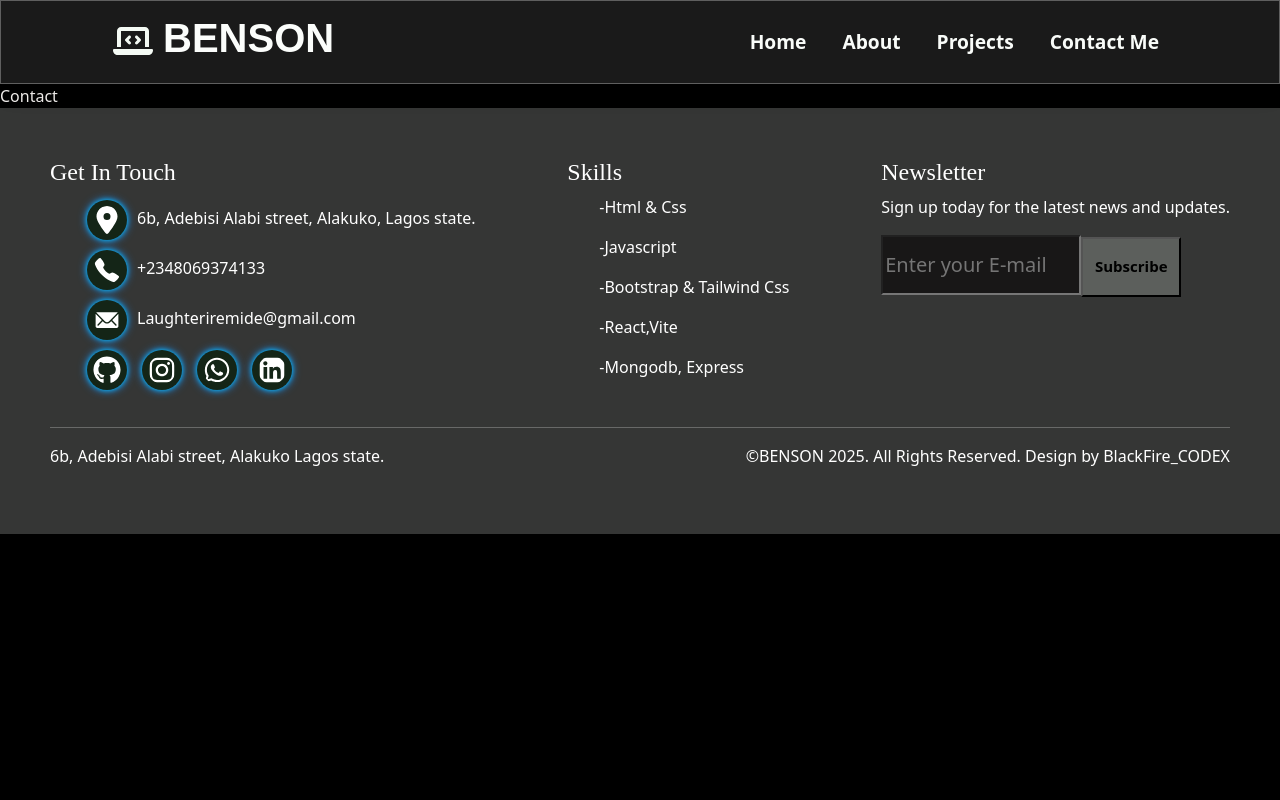
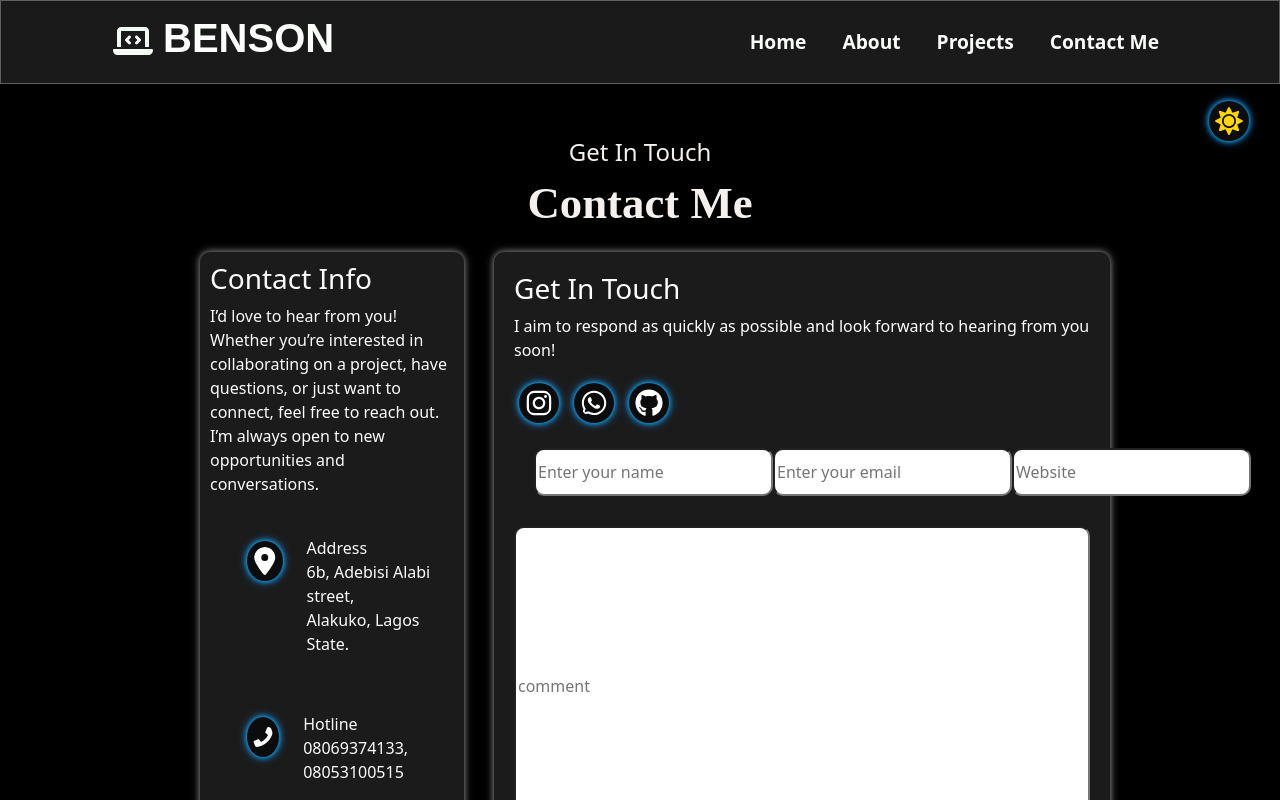
Before and after one commit to BeLaughter/Benson, a React (Vite) app: page /contact in a window 1280 px wide. Shown: the top 800 px of the page. Built offline with nearby package versions, Linux system fonts and the light colour scheme.

Commit message:
new changes

```diff
--- a/src/App.css
+++ b/src/App.css
@@ -61,7 +61,12 @@ body {
 ul li {
   list-style-type: none;
 }
-
+.topr {
+  position: fixed;
+  top: 80px;
+  right: 5px;
+  z-index: 34657565;
+}
 .b2top {
   display: none;
   position: fixed;
@@ -97,3 +102,217 @@ a {
   text-decoration: none;
   color: #f3f0ee;
 }
+.mb {
+  margin-bottom: 30px;
+}
+/* for light mode */
+/* Light Theme Overrides */
+.light-theme {
+  background-color: #f3f0ee;
+  color: #1e1e1e;
+}
+
+.light-theme .pad h1,
+.light-theme .title,
+.light-theme .sub-title,
+.light-theme .btn,
+.light-theme a {
+  color: #1e1e1e;
+}
+
+.light-theme .b2top {
+  background-color: #1e1e1e;
+  color: #f3f0ee;
+}
+
+.light-theme .glow-btn {
+  background: linear-gradient(90deg, #f3f0ee, #ccc);
+  color: #1e1e1e;
+  box-shadow: 0 4px 10px rgba(0, 0, 0, 0.2);
+}
+
+.light-theme .glow-btn:hover {
+  box-shadow: 0 0 12px #00bfff, 0 0 25px #1e90ff;
+}
+/* navbar */
+/* Light theme overrides for navbar */
+.light-theme .navbar {
+  background-color: #f3f0ee !important;
+  color: #1e1e1e !important;
+}
+.light-theme .b2top {
+  background-color: #000;
+  color: white;
+}
+.light-theme .navbar-brand {
+  color: #1e1e1e !important;
+}
+
+.light-theme .nav-link {
+  color: #1e1e1e !important;
+  border-bottom-color: #1e1e1e;
+}
+
+.light-theme .nav-link:hover,
+.light-theme .nav-link:focus {
+  border-bottom-color: #333 !important;
+}
+
+.light-theme .bk-icon {
+  color: #1e1e1e;
+}
+
+.light-theme .bg {
+  background: rgba(0, 0, 0, 0.05);
+  color: #1e1e1e !important;
+  border: 1px solid rgba(0, 0, 0, 0.2);
+}
+/* aboutme */
+/* Light theme overrides */
+.light-theme .about-img {
+  background-color: #f3f3f3;
+  box-shadow: 0 0 5px #ccc, 0 0 10px #aaa;
+}
+
+.light-theme .iconsz {
+  background-color: #ffffff;
+  color: #1b1b1b;
+  box-shadow: 0 0 5px #00bfff, 0 0 10px #1e90ff;
+}
+
+.light-theme .iconsz:hover {
+  box-shadow: 0 0 12px #00bfff, 0 0 25px #1e90ff;
+}
+
+.light-theme .circle {
+  background-color: #f3f3f3;
+  color: #1b1b1b;
+  box-shadow: 0 0 5px #ccc, 0 0 10px #aaa;
+}
+/* skills */
+/* Light Theme Overrides */
+.light-theme .skills-box {
+  background-color: #f9f9f9;
+  box-shadow: 0 0 5px #ccc, 0 0 10px #bbb;
+}
+
+.light-theme .skills-box h2 {
+  color: #333;
+}
+
+.light-theme .skill-name {
+  color: #333;
+}
+
+.light-theme .progress-bar {
+  background-color: #eee;
+}
+
+.light-theme .progress.html {
+  background: #e44d26;
+  color: white;
+}
+.light-theme .progress.css {
+  background: #2965f1;
+  color: white;
+}
+.light-theme .progress.javascript {
+  background: #f0db4f;
+  color: #000;
+}
+.light-theme .progress.react {
+  background: #61dafb;
+  color: #000;
+}
+.light-theme .progress.bootstrap {
+  background: #563d7c;
+  color: white;
+}
+
+.light-theme .skills-box li {
+  border-color: #ccc;
+}
+/* projects */
+/* Light Theme Overrides */
+.light-theme .projectcard {
+  background-color: #f9f9f9;
+  box-shadow: 0 0 5px #ccc, 0 0 10px #bbb;
+}
+
+.light-theme .ptext {
+  color: #1a1a1a;
+}
+
+.light-theme .bt {
+  color: #1a1a1a;
+  border-bottom-color: #0077cc;
+}
+
+.light-theme .bt:hover {
+  color: #0077cc;
+}
+
+.light-theme .boxbt {
+  background-color: rgba(255, 255, 255, 0.7);
+}
+
+.light-theme .mrow {
+  color: #333;
+}
+/* contact */
+/* Light Theme for Contact Section */
+.light-theme .flex-item-contact1,
+.light-theme .flex-item-contact2 {
+  background-color: #f9f9f9;
+  color: #1a1a1a;
+  box-shadow: 0 0 5px #ccc, 0 0 10px #bbb;
+}
+.light-theme .flex-item-contact1 {
+  background-color: #f9f9f9;
+  color: #1a1a1a !important;
+  box-shadow: 0 0 5px #ccc;
+  border: 1px solid #ccc;
+}
+
+.light-theme .input,
+.light-theme .comment,
+.light-theme .input-btn {
+  background-color: #fff;
+  color: #000;
+  border: 1px solid #ccc;
+}
+
+.light-theme .input::placeholder,
+.light-theme .comment::placeholder {
+  color: #888;
+}
+/* footer */
+/* Light Theme for Footer */
+.light-theme .footer {
+  background-color: #fffdfd;
+  color: #1a1a1a;
+}
+
+.light-theme .input-sub {
+  background-color: #ffffff;
+  color: #000;
+  border: 1px solid #ccc;
+}
+
+.light-theme .input-sub2 {
+  background-color: #dcdcdc;
+  color: #000;
+}
+
+.light-theme .input-sub2:hover {
+  background-color: goldenrod;
+}
+
+.light-theme .icons,
+.light-theme .iconsz {
+  color: #1a1a1a;
+}
+
+.light-theme .gallery-img {
+  border: 4px solid #1a1a1a;
+}
--- a/src/App.jsx
+++ b/src/App.jsx
@@ -1,6 +1,6 @@
 import "./App.css";
 import { Routes, Route } from "react-router-dom";
-import { useEffect } from "react";
+import { useState, useEffect } from "react";
 import Aos from "aos";
 import "aos/dist/aos.css";
 import Home from "./Pages/Home";
@@ -9,9 +9,10 @@ import About from "./Pages/About";
 import Projects from "./Pages/Projects";
 import Navbar from "./Components/Navbar";
 import Footer from "./Components/Footer";
-import { FaArrowRight, FaArrowUp } from "react-icons/fa6";
-
+import { FaArrowUp } from "react-icons/fa6";
+import { FaSun, FaMoon } from "react-icons/fa";
 function App() {
+  const [isDark, setIsDark] = useState(true);
   // Initialize AOS animations
   useEffect(() => {
     Aos.init();
@@ -44,13 +45,23 @@ function App() {
     return () => window.removeEventListener("scroll", handleScroll);
   }, []);
   return (
-    <div>
+    <div className={isDark ? "dark-theme" : "light-theme"}>
       <div className="b2top">
         <a href="#totop" onClick={scrollToTop}>
           <FaArrowUp className="text-dark" />
         </a>
       </div>
+
       <Navbar />
+      <div className="mt-3 me-3 topr">
+        <a onClick={() => setIsDark(!isDark)} aria-label="Toggle dark mode">
+          {isDark ? (
+            <FaSun className="iconsz" size={20} color="gold" />
+          ) : (
+            <FaMoon className="iconsz" size={20} color="blue" />
+          )}
+        </a>
+      </div>
       <Routes>
         <Route exact path="/" element={<Home />} />
         <Route exact path="/about" element={<About />} />
--- a/src/Components/Aboutme.css
+++ b/src/Components/Aboutme.css
@@ -10,6 +10,9 @@
   }
   .flex-a {
     margin-bottom: 30px;
+  }
+  .flex-b {
+    text-align: left;
   }
 }
 
@@ -49,7 +52,7 @@
   border-radius: 50%;
   color: white;
   box-shadow: 0 0 5px #00bfff, 0 0 10px #1e90ff;
-  background-color: #142517;
+  background-color: #0c0c0c;
   transition: all 0.3s ease-in-out;
 }
 .iconsz:hover {
--- /dev/null
+++ b/src/Components/Contactme.css
@@ -0,0 +1,88 @@
+/* style contents for mobile only */
+
+@media (max-width: 769px) {
+  .flex {
+    display: flex;
+  }
+  .flex-item-contact1 {
+    margin-bottom: 30px;
+  }
+  .input {
+    margin: 5px;
+    width: 100%;
+    height: 5vh;
+    border-radius: 10px;
+  }
+  .comment {
+    margin: 5px;
+    width: 100%;
+    height: 30vh;
+    border-radius: 10px;
+  }
+  .input-btn {
+    margin-top: 5px;
+    margin: 5px;
+    height: 4vh;
+    width: 100% !important;
+    border-radius: 10px;
+  }
+  .flex-container-input {
+    margin-top: 20px;
+  }
+}
+
+/* style contents for larger screens only */
+
+@media (min-width: 769px) {
+  .flex {
+    display: flex;
+    margin-top: 40px;
+  }
+
+  .flex-item-contact1 {
+    width: 30%;
+    margin-right: 30px;
+  }
+  .flex-item-contact2 {
+    width: 70%;
+  }
+  .input {
+    border-radius: 10px;
+    height: 6vh;
+  }
+  .comment {
+    margin-top: 10px;
+    width: 100% !important;
+    height: 40vh;
+    border-radius: 10px;
+  }
+  .input-btn {
+    margin-top: 10px;
+    width: 100% !important;
+    border-radius: 10px;
+  }
+  .flex-container-input {
+    display: flex;
+    margin: 20px;
+    justify-content: space-between;
+  }
+}
+
+/* stylings that doesnt affect screens only */
+.flex-item-contact2 {
+  text-align: left;
+  color: white;
+  padding: 20px;
+  border-radius: 10px;
+  margin-bottom: 10px;
+  background-color: #1b1b1b;
+  box-shadow: 0 0 5px #666666, 0 0 10px #777777;
+}
+.flex-item-contact1 {
+  text-align: left;
+  color: #fafcfa !important;
+  padding: 10px;
+  border-radius: 10px;
+  background-color: #1b1b1b;
+  box-shadow: 0 0 5px #666666, 0 0 10px #777777;
+}
--- /dev/null
+++ b/src/Components/Contactme.jsx
@@ -0,0 +1,101 @@
+import { FaPhone } from "react-icons/fa";
+import { FaInstagram, FaWhatsapp } from "react-icons/fa";
+import { IoIosMail } from "react-icons/io";
+import { FaGithub, FaLocationDot } from "react-icons/fa6";
+import "./Contactme.css";
+function Contactme() {
+  return (
+    <div className="pad">
+      <p id="contact" className="para">
+        Get In Touch <br></br>
+        <span className="title mb">Contact Me </span>
+      </p>
+      <div className="flex-container">
+        <div className="flex-item-contact1">
+          <h3 className="grey">Contact Info</h3>
+          <p className="grey">
+            I’d love to hear from you! Whether you’re interested in
+            collaborating on a project, have questions, or just want to connect,
+            feel free to reach out. I’m always open to new opportunities and
+            conversations.
+          </p>
+          <ul>
+            <li className="flex">
+              <FaLocationDot className="iconsz me-4" />
+              <p className="grey">
+                Address<br></br>6b, Adebisi Alabi street,<br></br> Alakuko,
+                Lagos State.
+              </p>
+            </li>
+            <li className="flex">
+              <FaPhone className="iconsz me-4" />
+              <p className="grey">
+                Hotline<br></br>
+                08069374133, 08053100515
+              </p>
+            </li>
+            <li className="flex">
+              <IoIosMail className="iconsz me-4" />
+              <p className="grey">
+                Email<br></br>Laughteriremide@gmail.com
+              </p>
+            </li>
+          </ul>
+        </div>
+        <div className="flex-item-contact2">
+          <h3 className="">Get In Touch</h3>
+          <p>
+            I aim to respond as quickly as possible and look forward to hearing
+            from you soon!{" "}
+          </p>
+          <a href="http://Instagram.com/that.laughter" target="blank">
+            <FaInstagram className="iconsz" />
+          </a>
+          <a href="https://wa.link/yxwwka" target="blank">
+            <FaWhatsapp className="iconsz" />
+          </a>
+          <a href="https://github.com/BeLaughter" target="blank">
+            <FaGithub className="iconsz" />
+          </a>
+
+          <div className="flex-container-input">
+            <input
+              type="text"
+              className="input "
+              name="name"
+              placeholder="Enter your name"
+              required
+            ></input>
+            <input
+              type="text"
+              className="input"
+              placeholder="Enter your email"
+              required
+            ></input>
+            <input
+              type="text"
+              className="input"
+              placeholder="Website"
+              required
+            ></input>
+          </div>
+          <input
+            type="text"
+            className="comment"
+            placeholder="comment"
+            required
+          ></input>
+          <br></br>
+          <input
+            type="button"
+            className="input-btn bgorange"
+            value="SUBMIT"
+            required
+          ></input>
+        </div>
+      </div>
+    </div>
+  );
+}
+
+export default Contactme;
--- a/src/Components/Intro.css
+++ b/src/Components/Intro.css
@@ -16,7 +16,7 @@
   }
 
   /* Paragraph styling */
-  .pad p {
+  .pad .para {
     font-size: 1.1rem;
     margin-bottom: 15px;
   }
@@ -71,7 +71,7 @@
   }
 
   /* Paragraph styling */
-  .pad p {
+  .pad .para {
     font-size: 1.5rem;
     margin-bottom: 15px;
   }
--- a/src/Components/Project.jsx
+++ b/src/Components/Project.jsx
@@ -8,13 +8,13 @@ import cap4 from "../assets/cap4.PNG?url";
 const Project = () => {
   return (
     <div className="pad">
-      <p id="project">
+      <p id="project" className="para">
         My Work <br></br>
         <span className="title">Featured Projects </span>
       </p>
       {/* projects  */}
       {/* fifth */}
-      <div className="flex-container">
+      <div className="flex-container mt-5">
         <div className="flex-itemb">
           <Projectcard
             img={cap4}
--- a/src/Components/Skills.jsx
+++ b/src/Components/Skills.jsx
@@ -3,11 +3,11 @@ import "./Skills.css";
 const Skills = () => {
   return (
     <div className="pad">
-      <p>
+      <p className="para">
         What I Do <br></br>
         <span className="title">My Skills </span>
       </p>
-      <div className="skills-box">
+      <div className="skills-box mt-5">
         <h2>Web2 Skills</h2>
 
         <div className="skill">
--- a/src/Pages/Contact.jsx
+++ b/src/Pages/Contact.jsx
@@ -1,9 +1,11 @@
-import React from 'react'
-
+import React from "react";
+import Contactme from "../Components/Contactme";
 const Contact = () => {
   return (
-    <div>Contact</div>
-  )
-}
+    <div>
+      <Contactme />
+    </div>
+  );
+};
 
-export default Contact
+export default Contact;
--- a/src/Pages/Home.jsx
+++ b/src/Pages/Home.jsx
@@ -3,6 +3,7 @@ import Intro from "../Components/Intro";
 import Aboutme from "../Components/Aboutme";
 import Skills from "../Components/Skills";
 import Project from "../Components/Project";
+import Contactme from "../Components/Contactme";
 const Home = () => {
   return (
     <div>
@@ -10,6 +11,7 @@ const Home = () => {
       <Aboutme />
       <Skills />
       <Project />
+      <Contactme />
     </div>
   );
 };
```
Also changed, not shown: src/Components/Aboutme.jsx (+11 -14 lines), src/Components/Intro.jsx (+4 -4 lines).
